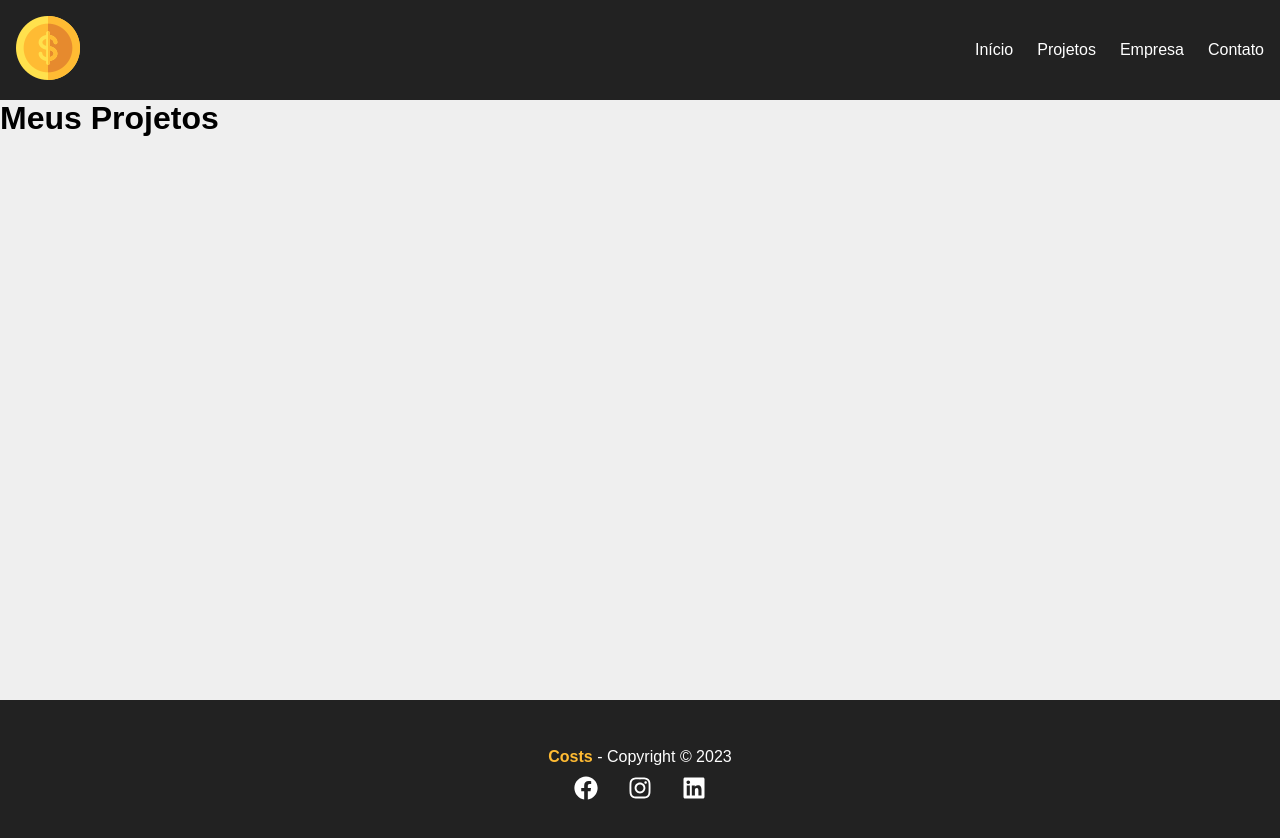
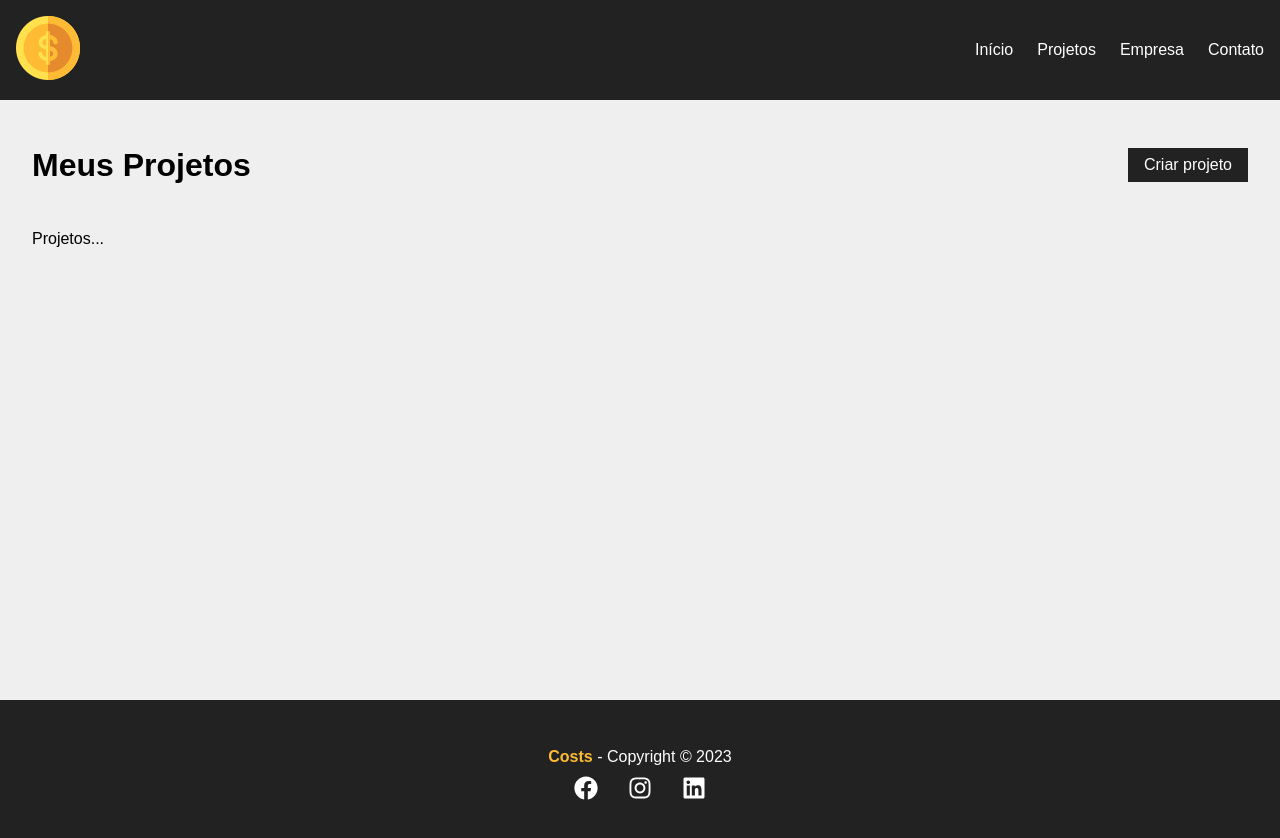
Before and after one commit to aleanrocha/react, a React (Vite) app in the folder costs/: page /Projects in a window 1280 px wide. Shown: the top 838 px of the page. Built offline with nearby package versions, Linux system fonts and the light colour scheme; the HTML template or start-up script is replaced by a standard one.

Commit message:
criando dashboard

```diff
--- a/costs/src/components/pages/Projects.jsx
+++ b/costs/src/components/pages/Projects.jsx
@@ -1,14 +1,23 @@
+import styles from './Projects.module.css'
+import { useLocation } from 'react-router-dom'
 import Message from '../layout/Message'
-import { useLocation } from 'react-router-dom'
+import Container from '../layout/Container'
+import LinkButton from '../layout/LinkButton'
 
 const Projects = () => {
   const location = useLocation()
   let message = ''
   if (location.state) {message = location.state.message}
   return (
-    <div>
-      <h1>Meus Projetos</h1>
+    <div className={styles.project_container}>
+      <div className={styles.title_container}>
+        <h1>Meus Projetos</h1>
+        <LinkButton to='/NewProject' text='Criar projeto' />
+      </div>
       {message && (<Message msg={message} type='success'/>)}
+      <Container customClass='start'>
+        <p>Projetos...</p>
+      </Container>
     </div>
   )
 }
--- /dev/null
+++ b/costs/src/components/pages/Projects.module.css
@@ -0,0 +1,14 @@
+.project_container {width:100%;padding: 2em;}
+.title_container {
+  display: flex;
+  justify-content: space-between;
+  align-items: center;
+  gap: .6rem;
+  margin-bottom: 2em;
+}
+@media screen and (max-width: 480px) {
+  .title_container {
+    flex-direction: column;
+    gap: 0;
+  }
+}
```
